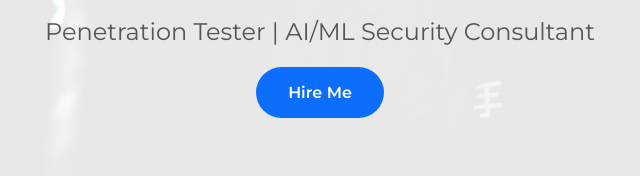
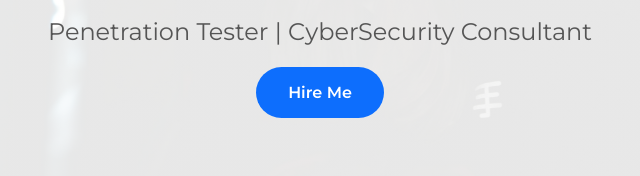
Before and after one commit to chauhanAdity/aditya-profile, a plain HTML site: page index.html in a window 1280 px wide. Shown: the part 419-595 px from the top of the page, 320-960 px from the left. Drawn offline with Linux system fonts and the light colour scheme.

Commit message:
Update index.html

```diff
--- a/index.html
+++ b/index.html
@@ -32,7 +32,7 @@
       <div class="hero-overlay"></div>
       <div class="hero-content container">
         <h1>Aditya Chauhan</h1>
-        <p class="tagline">Penetration Tester | AI/ML Security Consultant</p>
+        <p class="tagline">Penetration Tester | CyberSecurity Consultant</p>
         <a href="#contact" class="cta-button">Hire Me</a>
       </div>
     </section>
```
